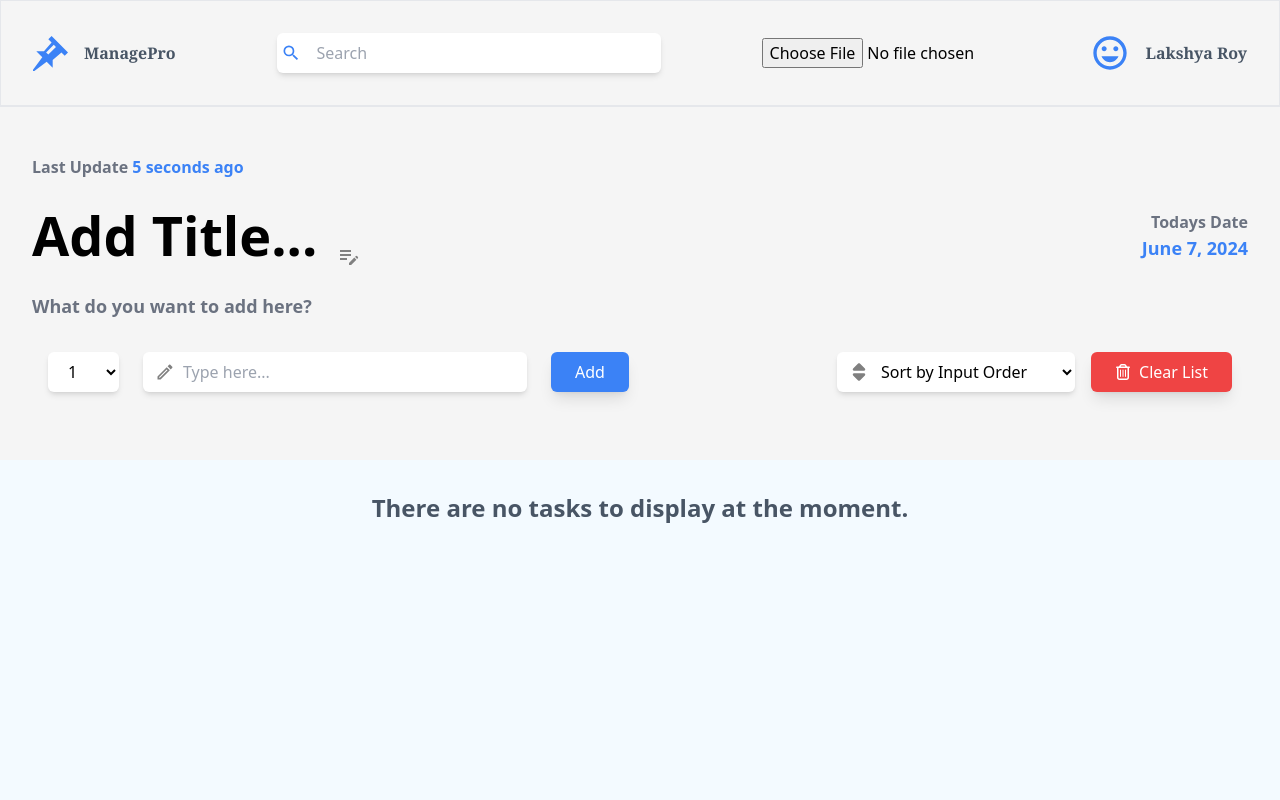
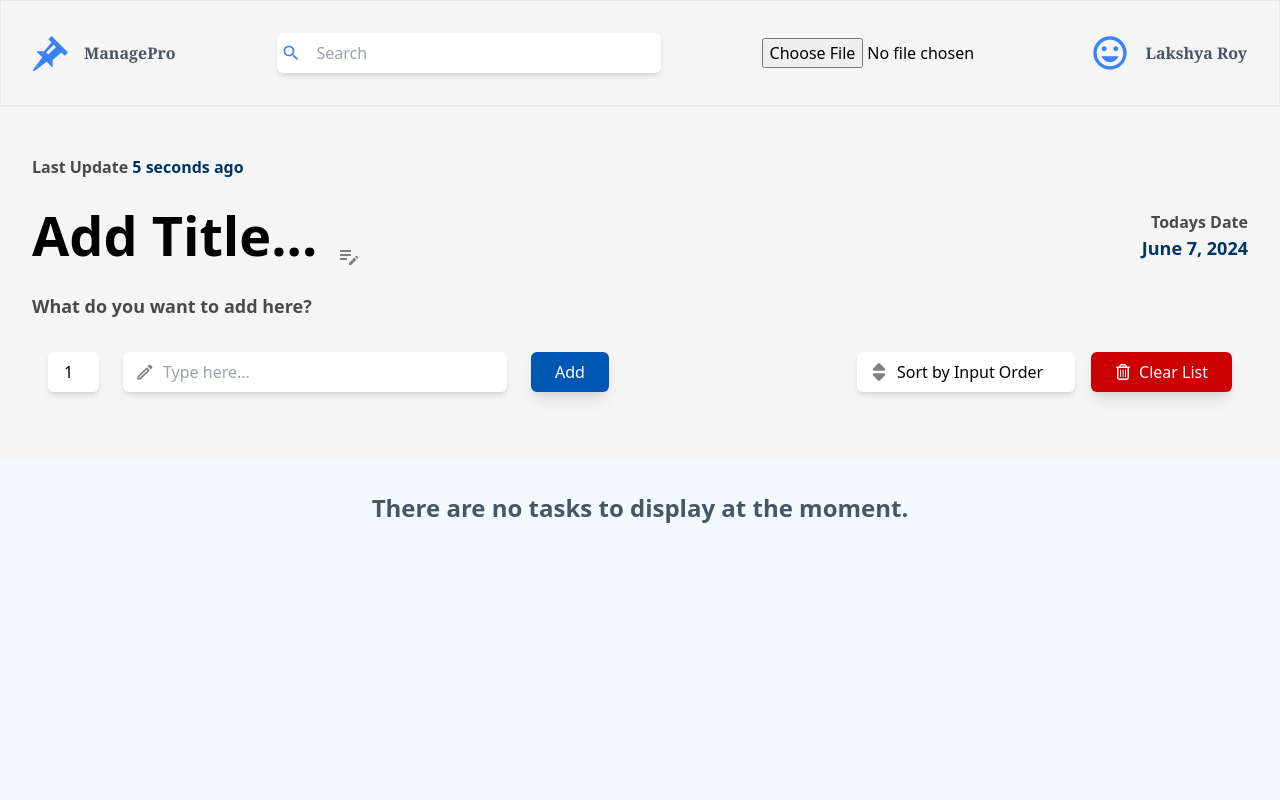
Before and after one commit to LakshyaRoy/ManagePro, a React (Vite) app: page / in a window 1280 px wide. Shown: the top 800 px of the page. Built offline with nearby package versions, Linux system fonts and the light colour scheme.

Commit message:
improved accessiblity

```diff
--- a/src/index.css
+++ b/src/index.css
@@ -6,3 +6,125 @@ body {
   background-color: whitesmoke;
   /* background-color: #555 !important; */
 }
+
+/* Improved contrast for text */
+.text-gray-500 {
+  color: #4a4a4a; /* Darker gray for better contrast */
+}
+
+.text-blue-500 {
+  color: #003366; /* Darker blue for better contrast */
+}
+
+.bg-gray-100 {
+  background-color: #e0e0e0; /* Slightly darker background for contrast */
+}
+
+.bg-blue-500 {
+  background-color: #0056b3; /* Darker blue for better contrast */
+}
+
+.bg-red-500 {
+  background-color: #cc0000; /* Darker red for better contrast */
+}
+
+.text-white {
+  color: #ffffff;
+}
+
+/* Button hover states with better contrast */
+.hover\:bg-blue-600:hover {
+  background-color: #004494; /* Darker blue for hover state */
+}
+
+.hover\:bg-red-600:hover {
+  background-color: #a30000; /* Darker red for hover state */
+}
+
+/* Additional contrast improvements */
+.px-2 {
+  padding-left: 0.5rem;
+  padding-right: 0.5rem;
+}
+
+.py-2 {
+  padding-top: 0.5rem;
+  padding-bottom: 0.5rem;
+}
+
+.px-4 {
+  padding-left: 1rem;
+  padding-right: 1rem;
+}
+
+.sm\:px-6 {
+  padding-left: 1.5rem;
+  padding-right: 1.5rem;
+}
+
+.py-4 {
+  padding-top: 1rem;
+  padding-bottom: 1rem;
+}
+
+/* Text styles */
+.text-md {
+  font-size: 1rem; /* Medium text size */
+}
+
+.text-lg {
+  font-size: 1.125rem; /* Large text size */
+}
+
+.text-xl {
+  font-size: 1.25rem; /* Extra large text size */
+}
+
+.font-bold {
+  font-weight: 700;
+}
+
+.font-semibold {
+  font-weight: 600;
+}
+
+.my-4 {
+  margin-top: 1rem;
+  margin-bottom: 1rem;
+}
+
+.my-2 {
+  margin-top: 0.5rem;
+  margin-bottom: 0.5rem;
+}
+
+.flex {
+  display: flex;
+}
+
+.items-center {
+  align-items: center;
+}
+
+.justify-center {
+  justify-content: center;
+}
+
+.gap-2 {
+  gap: 0.5rem;
+}
+
+.rounded-md {
+  border-radius: 0.375rem;
+}
+
+.shadow-lg {
+  box-shadow: 0 10px 15px -3px rgba(0, 0, 0, 0.1),
+    0 4px 6px -2px rgba(0, 0, 0, 0.05);
+}
+
+select {
+  -webkit-appearance: none;
+  -moz-appearance: none;
+  appearance: none;
+}
```
